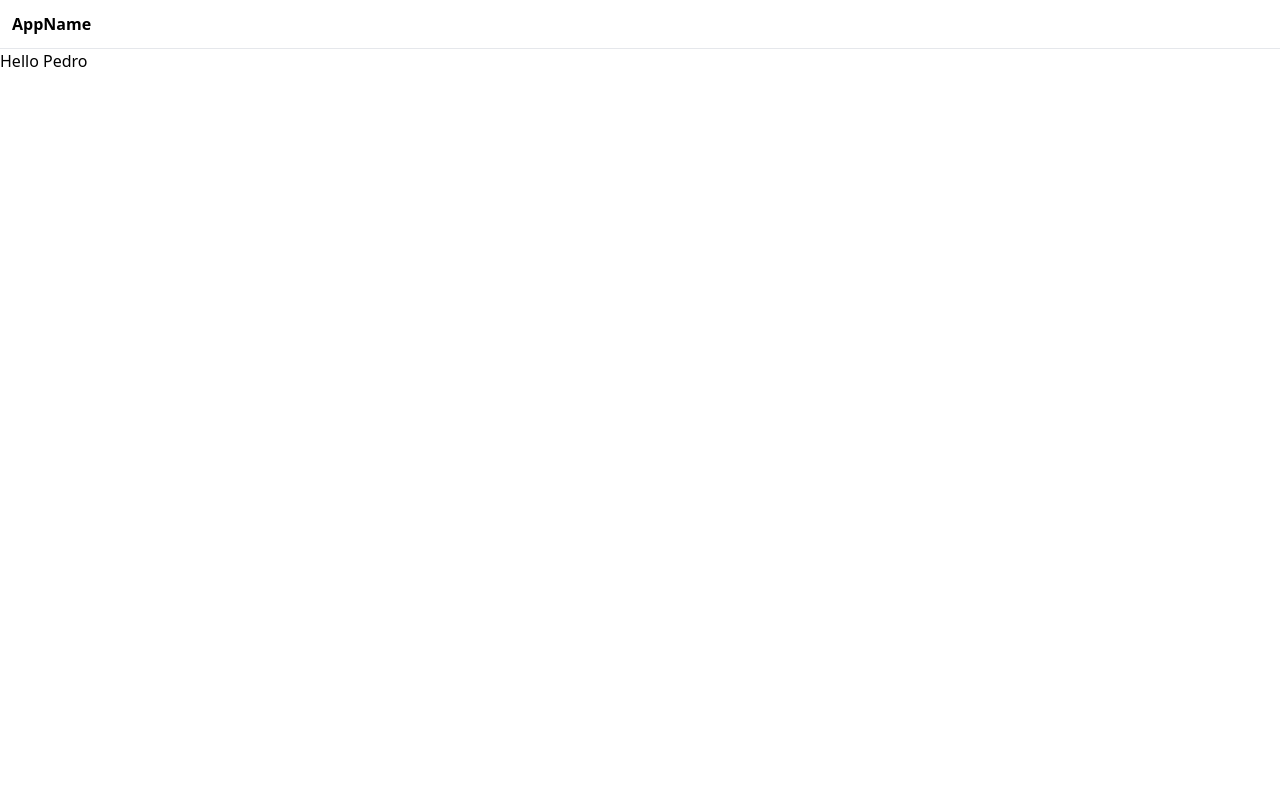
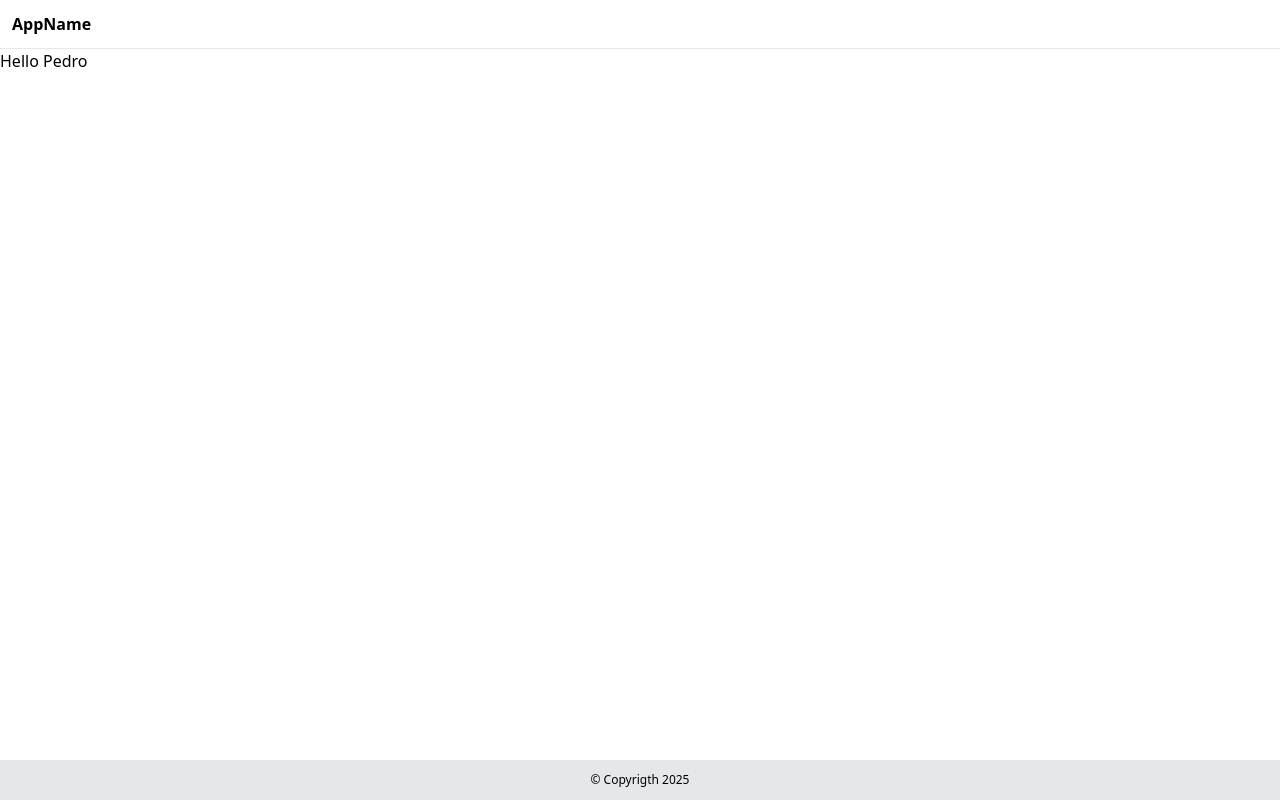
Before and after one commit to Pedro-Calderon/Learning-React, a React (Create React App) app: page / in a window 1280 px wide. Built offline with nearby package versions, Linux system fonts and the light colour scheme.

Commit message:
Agregamos footer

```diff
--- a/src/App.js
+++ b/src/App.js
@@ -3,6 +3,7 @@ import React from 'react';
 import HelloWorld from './Components/HelloWorld';
 import CounterExample from './Components/CounterExample';
 import Header from './Components/Header';
+import Footer from './Components/Footer';
 
 function App() {
   return (
@@ -10,6 +11,7 @@ function App() {
     <div>
       <Header/>
       <HelloWorld name="Pedro"/>
+      <Footer/>
 
      { /*<CounterExample/>*/}
     </div>
--- /dev/null
+++ b/src/Components/Footer.js
@@ -0,0 +1,12 @@
+import React from "react";
+
+function Footer(){
+    return(
+        <footer className="bg-gray-200 text-center text-xs p-3 absolute bottom-0 w-full">
+            &copy; Copyrigth 2025
+        </footer>
+    )
+
+}
+
+export default Footer;
```
